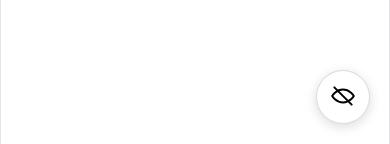
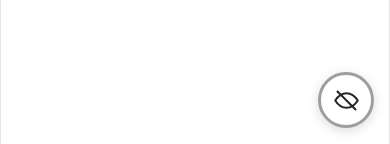
Before and after one commit to incluc0de/eye, a React (Vite) app: page / in a window 390 px wide. Shown: the part 700-844 px from the top of the page. Built offline with nearby package versions, Linux system fonts and the light colour scheme.

Commit message:
Ajuste no olho (status)

```diff
--- a/src/eyetracking/EyeTrackingControl.jsx
+++ b/src/eyetracking/EyeTrackingControl.jsx
@@ -11,152 +11,196 @@ function EyeTrackingControl() {
     toggle,
   } = useEyeTracking();
 
-  const isOff =
-    state ===
-    EyeTrackingState.OFF;
-
-  const isInitializing =
-    state ===
-    EyeTrackingState.INITIALIZING;
-
-  const isCalibrating =
-    state ===
-    EyeTrackingState.CALIBRATING;
-
-  const isTracking =
-    state ===
-    EyeTrackingState.TRACKING;
-
-  const isError =
-    state ===
-    EyeTrackingState.ERROR;
-
   /*
    * Durante a calibração o controle
-   * principal não aparece.
+   * principal não é exibido.
    *
-   * O overlay possui o botão Cancelar.
+   * O usuário utiliza o botão Cancelar
+   * disponível no próprio overlay.
    */
 
-  if (isCalibrating) {
+  if (
+    state ===
+    EyeTrackingState.CALIBRATING
+  ) {
     return null;
   }
 
-  let indicatorClass =
-    "eye-status-off";
+  /*
+   * ==========================================================
+   * ESTADO VISUAL
+   * ==========================================================
+   */
+
+  let statusClass =
+    "status-off";
 
   let label =
-    "Eye Tracking desativado";
+    "Ativar rastreamento ocular";
 
-  if (isInitializing) {
-    indicatorClass =
-      "eye-status-initializing";
+  let eyeOpen = false;
+
+  /*
+   * ----------------------------------------------------------
+   * INICIALIZANDO
+   * ----------------------------------------------------------
+   */
+
+  if (
+    state ===
+    EyeTrackingState.INITIALIZING
+  ) {
+    statusClass =
+      "status-initializing";
 
     label =
-      "Inicializando Eye Tracking";
+      "Inicializando rastreamento ocular";
+
+    eyeOpen = true;
   }
 
-  if (isTracking) {
-    indicatorClass =
-      "eye-status-active";
+  /*
+   * ----------------------------------------------------------
+   * MONITORANDO
+   * ----------------------------------------------------------
+   */
+
+  if (
+    state ===
+    EyeTrackingState.TRACKING
+  ) {
+    statusClass =
+      "status-tracking";
 
     label =
-      "Eye Tracking ativo";
+      "Desativar rastreamento ocular";
+
+    eyeOpen = true;
   }
 
-  if (isError) {
-    indicatorClass =
-      "eye-status-error";
+  /*
+   * ----------------------------------------------------------
+   * PERDA DO RASTREAMENTO
+   * ----------------------------------------------------------
+   */
+
+  if (
+    state ===
+    EyeTrackingState.LOST
+  ) {
+    statusClass =
+      "status-lost";
 
     label =
-      "Eye Tracking indisponível";
+      "Rastreamento ocular temporariamente indisponível";
+
+    eyeOpen = true;
   }
 
-  async function handleClick() {
-    if (isInitializing) {
-      return;
+  /*
+   * ----------------------------------------------------------
+   * ERRO
+   * ----------------------------------------------------------
+   */
+
+  if (
+    state ===
+    EyeTrackingState.ERROR
+  ) {
+    statusClass =
+      "status-error";
+
+    label =
+      "Erro no rastreamento ocular";
+
+    eyeOpen = false;
   }
 
-    await toggle();
-  }
+  /*
+   * ==========================================================
+   * RENDER
+   * ==========================================================
+   */
 
   return (
     <button
       type="button"
-      className="eye-tracking-control"
-      onClick={handleClick}
-      disabled={isInitializing}
 
-      title={
-        isOff
-          ? "Ativar Eye Tracking"
-          : isError
-            ? "Tentar novamente"
-            : "Desativar Eye Tracking"
+      className={`
+        eye-tracking-control
+        ${statusClass}
+      `}
+
+      onClick={toggle}
+
+      disabled={
+        state ===
+        EyeTrackingState.INITIALIZING
       }
 
       aria-label={label}
+
+      title={label}
     >
-
-      <span
-        className={
-          isOff
-            ? "eye-icon eye-icon-off"
-            : "eye-icon"
-        }
-        aria-hidden="true"
-      >
+      {/*
+       * ======================================================
+       * ÍCONE DO OLHO
+       * ======================================================
+       */}
 
       <svg
         viewBox="0 0 24 24"
-          width="28"
-          height="28"
         fill="none"
+        xmlns="http://www.w3.org/2000/svg"
+        aria-hidden="true"
+      >
+        {/*
+         * Forma principal do olho
+         */}
+
+        <path
+          d="
+            M2 12
+            C4.8 7.5 8.1 5.5 12 5.5
+            C15.9 5.5 19.2 7.5 22 12
+            C19.2 16.5 15.9 18.5 12 18.5
+            C8.1 18.5 4.8 16.5 2 12
+            Z
+          "
           stroke="currentColor"
           strokeWidth="1.8"
           strokeLinecap="round"
           strokeLinejoin="round"
-        >
-
-          <path
-            d="
-              M2 12
-              S5.5 6
-              12 6
-              22 12
-              22 12
-              18.5 18
-              12 18
-              2 12
-              2 12
-            "
         />
 
-          {!isOff && (
+        {/*
+         * Pupila
+         */}
+
+        {eyeOpen && (
           <circle
             cx="12"
             cy="12"
             r="3"
+            stroke="currentColor"
+            strokeWidth="1.8"
           />
         )}
 
-          {isOff && (
+        {/*
+         * Quando desligado ou em erro,
+         * mostramos o risco sobre o olho.
+         */}
+
+        {!eyeOpen && (
           <path
-              d="M4 4 L20 20"
+            d="M4 4L20 20"
+            stroke="currentColor"
+            strokeWidth="1.8"
+            strokeLinecap="round"
           />
         )}
-
       </svg>
-
-      </span>
-
-      <span
-        className={
-          `eye-status-dot ${indicatorClass}`
-        }
-        aria-hidden="true"
-      />
-
     </button>
   );
 }
--- a/src/eyetracking/eyeTracking.css
+++ b/src/eyetracking/eyeTracking.css
@@ -11,12 +11,20 @@
     width: 54px;
     height: 54px;
 
+    padding: 0;
+
     border-radius: 50%;
 
-    border: 1px solid
-      rgba(0, 0, 0, 0.14);
+    /*
+     * A própria borda passa a representar
+     * o estado do Eye Tracking.
+     */
+
+    border: 3px solid #9e9e9e;
 
     background: #ffffff;
+
+    color: #242424;
 
     display: flex;
     align-items: center;
@@ -26,13 +34,16 @@
 
     z-index: 9000;
 
+    box-sizing: border-box;
+
     box-shadow:
       0 3px 12px
       rgba(0, 0, 0, 0.14);
 
     transition:
       transform 0.15s ease,
-      box-shadow 0.15s ease;
+      box-shadow 0.15s ease,
+      border-color 0.2s ease;
   }
 
   .eye-tracking-control:hover {
@@ -44,7 +55,8 @@
   }
 
   .eye-tracking-control:focus-visible {
-    outline: 3px solid
+    outline:
+      3px solid
       rgba(25, 118, 210, 0.35);
 
     outline-offset: 3px;
@@ -52,69 +64,74 @@
 
   .eye-tracking-control:disabled {
     cursor: wait;
-    opacity: 0.7;
+
+    opacity: 0.8;
   }
 
   .eye-tracking-control svg {
     width: 26px;
     height: 26px;
+
+    display: block;
   }
 
   /* ============================================================
-     INDICADOR DE STATUS
+     STATUS DO EYE TRACKING
+     ============================================================
+
+     Não utilizamos mais uma bolinha.
+
+     A borda inteira do botão representa
+     o estado atual.
      ============================================================ */
 
-  /* ============================================================
-   INDICADOR DE STATUS
-   ============================================================ */
+  /*
+   * OFF
+   *
+   * Eye Tracking desligado.
+   */
 
-.eye-tracking-status-dot {
-  position: absolute;
+  .eye-tracking-control.status-off {
+    border-color: #9e9e9e;
+  }
 
-  right: 2px;
-  bottom: 2px;
+  /*
+   * INITIALIZING
+   *
+   * WebGazer/câmera sendo inicializados.
+   */
 
-  width: 12px;
-  height: 12px;
+  .eye-tracking-control.status-initializing {
+    border-color: #1976d2;
+  }
 
-  border-radius: 50%;
+  /*
+   * TRACKING
+   *
+   * Rastreamento ativo.
+   */
 
-  border: 2px solid #ffffff;
+  .eye-tracking-control.status-tracking {
+    border-color: #2e7d32;
+  }
 
-  box-sizing: border-box;
+  /*
+   * LOST
+   *
+   * Rastreamento temporariamente perdido.
+   */
 
-  z-index: 2;
-}
+  .eye-tracking-control.status-lost {
+    border-color: #c62828;
+  }
 
-/* desligado */
-.eye-tracking-status-dot.off,
-.eye-tracking-status-off {
-  background-color: #9e9e9e;
-}
+  /*
+   * ERROR
+   */
 
-/* inicializando */
-.eye-tracking-status-dot.initializing,
-.eye-tracking-status-initializing {
-  background-color: #1976d2;
-}
-
-/* monitorando */
-.eye-tracking-status-dot.tracking,
-.eye-tracking-status-tracking {
-  background-color: #2e7d32;
-}
-
-/* erro */
-.eye-tracking-status-dot.error,
-.eye-tracking-status-error {
-  background-color: #c62828;
-}
-
-/* perda do rastreamento */
-.eye-tracking-status-dot.lost,
-.eye-tracking-status-lost {
-  background-color: #c62828;
-}
+  .eye-tracking-control.status-error {
+    border-color: #c62828;
+  }
 
   /* ============================================================
      OVERLAY DE CALIBRAÇÃO
@@ -127,11 +144,6 @@
 
     width: 100%;
 
-    /*
-     * 100dvh acompanha melhor a área realmente
-     * disponível em navegadores móveis.
-     */
-
     height: 100vh;
     height: 100dvh;
 
@@ -142,28 +154,29 @@
 
     z-index: 10000;
 
-    /*
-     * Áreas seguras de dispositivos móveis.
-     */
-
     padding:
-      env(safe-area-inset-top, 0px)
-      env(safe-area-inset-right, 0px)
-      env(safe-area-inset-bottom, 0px)
-      env(safe-area-inset-left, 0px);
+      env(
+        safe-area-inset-top,
+        0px
+      )
+      env(
+        safe-area-inset-right,
+        0px
+      )
+      env(
+        safe-area-inset-bottom,
+        0px
+      )
+      env(
+        safe-area-inset-left,
+        0px
+      );
 
     box-sizing: border-box;
   }
 
   /* ============================================================
-     CONTAINER DA CÂMERA
-     ============================================================
-
-     Esta classe é adicionada pelo CalibrationOverlay.
-
-     Desktop:
-     câmera aproximadamente na mesma posição
-     utilizada anteriormente.
+     CÂMERA DURANTE A CALIBRAÇÃO
      ============================================================ */
 
   .incluc0de-calibration-camera {
@@ -173,11 +186,15 @@
     top: 37% !important;
 
     transform:
-      translate(-50%, -50%) !important;
+      translate(
+        -50%,
+        -50%
+      ) !important;
 
     z-index: 10020 !important;
 
     display: block !important;
+
     opacity: 1 !important;
   }
 
@@ -197,22 +214,35 @@
     padding: 0;
 
     transform:
-      translate(-50%, -50%);
+      translate(
+        -50%,
+        -50%
+      );
 
     border-radius: 50%;
 
-    border: 3px solid #9fa4a7;
+    border:
+      3px solid
+      #9fa4a7;
 
     background: #ffffff;
 
     color: #424242;
 
     font-size: 15px;
+
     font-weight: 700;
 
     display: flex;
+
     align-items: center;
+
     justify-content: center;
+
+    /*
+     * Pontos comuns ficam abaixo
+     * do painel de instruções.
+     */
 
     z-index: 10030;
 
@@ -238,6 +268,19 @@
 
   /* ============================================================
      PONTO ATIVO
+     ============================================================
+
+     IMPORTANTE:
+
+     O ponto ativo fica ACIMA do painel.
+
+     Portanto, mesmo que espacialmente ele
+     coincida com a mensagem no celular,
+     continuará:
+
+     - visível;
+     - destacado;
+     - clicável.
      ============================================================ */
 
   .calibration-point-active {
@@ -247,7 +290,9 @@
     min-width: 46px;
     min-height: 46px;
 
-    border: 4px solid #2e7d32;
+    border:
+      4px solid
+      #2e7d32;
 
     background: #e8f5e9;
 
@@ -255,11 +300,17 @@
 
     cursor: pointer;
 
+    /*
+     * Painel = 10040
+     * Ponto ativo = 10060
+     */
+
     z-index: 10060;
 
     animation:
       calibrationPointPulse
-      1.5s ease-in-out
+      1.5s
+      ease-in-out
       infinite;
   }
 
@@ -280,7 +331,7 @@
   }
 
   /* ============================================================
-     PAINEL CENTRAL
+     PAINEL DE INSTRUÇÕES
      ============================================================ */
 
   .calibration-instructions {
@@ -293,13 +344,22 @@
       translateX(-50%);
 
     width:
-      min(520px, 70vw);
+      min(
+        520px,
+        70vw
+      );
 
-    padding: 18px 24px;
+    padding:
+      18px 24px;
 
     border:
       1px solid
-      rgba(0, 0, 0, 0.14);
+      rgba(
+        0,
+        0,
+        0,
+        0.14
+      );
 
     border-radius: 14px;
 
@@ -309,13 +369,22 @@
 
     text-align: center;
 
+    /*
+     * Abaixo do ponto ativo.
+     */
+
     z-index: 10040;
 
     box-sizing: border-box;
 
     box-shadow:
       0 5px 20px
-      rgba(0, 0, 0, 0.12);
+      rgba(
+        0,
+        0,
+        0,
+        0.12
+      );
   }
 
   .calibration-instructions h2 {
@@ -323,6 +392,7 @@
       0 0 10px;
 
     font-size: 20px;
+
     line-height: 1.3;
 
     font-weight: 600;
@@ -333,17 +403,19 @@
       8px 0;
 
     font-size: 15px;
+
     line-height: 1.45;
   }
 
   /* ============================================================
-     AÇÕES
+     BOTÕES DO PAINEL
      ============================================================ */
 
   .calibration-actions {
     display: flex;
 
     align-items: center;
+
     justify-content: center;
 
     flex-wrap: wrap;
@@ -367,12 +439,16 @@
     cursor: pointer;
 
     transition:
-      background-color 0.15s ease,
-      border-color 0.15s ease;
+      background-color
+        0.15s ease,
+      border-color
+        0.15s ease;
   }
 
   .calibration-start-button {
-    border: 1px solid #242424;
+    border:
+      1px solid
+      #242424;
 
     background: #242424;
 
@@ -385,7 +461,8 @@
 
   .calibration-cancel-button {
     border:
-      1px solid #d3d7da;
+      1px solid
+      #d3d7da;
 
     background: #ffffff;
 
@@ -401,13 +478,18 @@
   .calibration-point:focus-visible {
     outline:
       3px solid
-      rgba(25, 118, 210, 0.35);
+      rgba(
+        25,
+        118,
+        210,
+        0.35
+      );
 
     outline-offset: 3px;
   }
 
   /* ============================================================
-     CONCLUSÃO
+     CALIBRAÇÃO CONCLUÍDA
      ============================================================ */
 
   .calibration-completed {
@@ -428,34 +510,43 @@
     color: #2e7d32;
 
     display: flex;
+
     align-items: center;
+
     justify-content: center;
 
     font-size: 24px;
+
     font-weight: 700;
   }
 
   /* ============================================================
-     ANIMAÇÃO
+     ANIMAÇÃO DO PONTO ATIVO
      ============================================================ */
 
   @keyframes calibrationPointPulse {
     0%,
     100% {
       transform:
-        translate(-50%, -50%)
+        translate(
+          -50%,
+          -50%
+        )
         scale(1);
     }
 
     50% {
       transform:
-        translate(-50%, -50%)
+        translate(
+          -50%,
+          -50%
+        )
         scale(1.18);
     }
   }
 
   /* ============================================================
-     TABLETS / TELAS INTERMEDIÁRIAS
+     TABLET
      ============================================================ */
 
   @media (
@@ -463,26 +554,59 @@
   ) {
     .calibration-instructions {
       width:
-        min(500px, 76vw);
+        min(
+          500px,
+          76vw
+        );
     }
   }
 
   /* ============================================================
      MOBILE
-     ============================================================
-
-     O objetivo aqui é:
-
-     - câmera menor;
-     - câmera mais alta;
-     - painel mais compacto;
-     - botões sempre visíveis;
-     - pontos afastados das barras do navegador.
      ============================================================ */
 
   @media (
     max-width: 600px
   ) {
+    /*
+     * ----------------------------------------------------------
+     * BOTÃO EYE TRACKING
+     * ----------------------------------------------------------
+     */
+
+    .eye-tracking-control {
+      right:
+        max(
+          16px,
+          env(
+            safe-area-inset-right,
+            0px
+          )
+        );
+
+      bottom:
+        max(
+          16px,
+          env(
+            safe-area-inset-bottom,
+            0px
+          )
+        );
+
+      /*
+       * Um pouco maior no celular,
+       * melhorando a área de toque.
+       */
+
+      width: 56px;
+      height: 56px;
+    }
+
+    .eye-tracking-control svg {
+      width: 27px;
+      height: 27px;
+    }
+
     /*
      * ----------------------------------------------------------
      * CÂMERA
@@ -492,19 +616,13 @@
     .incluc0de-calibration-camera {
       left: 50% !important;
 
-      /*
-       * Sobe a câmera.
-       */
-
       top: 27% !important;
 
-      /*
-       * Reduz o conjunto inteiro:
-       * vídeo + FaceMesh + feedback box.
-       */
-
       transform:
-        translate(-50%, -50%)
+        translate(
+          -50%,
+          -50%
+        )
         scale(0.68) !important;
 
       transform-origin:
@@ -519,6 +637,7 @@
 
     .calibration-instructions {
       left: 16px;
+
       right: 16px;
 
       top: 52%;
@@ -526,10 +645,6 @@
       transform: none;
 
       width: auto;
-
-      /*
-       * Evita ultrapassar a área útil.
-       */
 
       max-height:
         calc(
@@ -546,11 +661,6 @@
         14px 16px;
 
       border-radius: 12px;
-
-      /*
-       * Permite rolagem interna apenas
-       * em telas excepcionalmente pequenas.
-       */
 
       -webkit-overflow-scrolling:
         touch;
@@ -587,10 +697,6 @@
 
     .calibration-start-button,
     .calibration-cancel-button {
-      /*
-       * Área de toque adequada para mobile.
-       */
-
       min-height: 44px;
 
       padding:
@@ -603,47 +709,32 @@
      * ----------------------------------------------------------
      * PONTOS
      * ----------------------------------------------------------
-     *
-     * Os pontos continuam utilizando as
-     * coordenadas percentuais definidas em
-     * calibrationPoints.js.
-     *
-     * Entretanto, limitamos sua posição
-     * para que não encostem fisicamente
-     * nas bordas do aparelho.
      */
 
     .calibration-point {
-      /*
-       * Área visual continua compacta.
-       */
-
       width: 28px;
       height: 28px;
 
       min-width: 28px;
       min-height: 28px;
 
-      /*
-       * Apesar de o botão ser visualmente
-       * pequeno, adicionamos touch-action
-       * apropriado.
-       */
-
-      touch-action: manipulation;
+      touch-action:
+        manipulation;
     }
 
+    /*
+     * O ponto ativo continua maior
+     * e acima do painel.
+     */
+
     .calibration-point-active {
-      /*
-       * O ponto ativo permanece
-       * suficientemente grande para toque.
-       */
-
       width: 46px;
       height: 46px;
 
       min-width: 46px;
       min-height: 46px;
+
+      z-index: 10060;
     }
   }
 
@@ -656,21 +747,16 @@
   ) and (
     max-height: 750px
   ) {
-    /*
-     * Câmera ainda menor e mais alta.
-     */
-
     .incluc0de-calibration-camera {
       top: 24% !important;
 
       transform:
-        translate(-50%, -50%)
+        translate(
+          -50%,
+          -50%
+        )
         scale(0.58) !important;
     }
-
-    /*
-     * Painel começa um pouco mais alto.
-     */
 
     .calibration-instructions {
       top: 46%;
@@ -715,10 +801,10 @@
   ) {
     .calibration-instructions {
       left: 12px;
+
       right: 12px;
 
-      padding:
-        12px;
+      padding: 12px;
     }
 
     .calibration-instructions h2 {
@@ -728,11 +814,6 @@
     .calibration-instructions p {
       font-size: 13px;
     }
-
-    /*
-     * Mantém os dois botões utilizáveis
-     * mesmo em telas estreitas.
-     */
 
     .calibration-actions {
       width: 100%;
```
Lines whose indentation alone changed are shown as unchanged.
